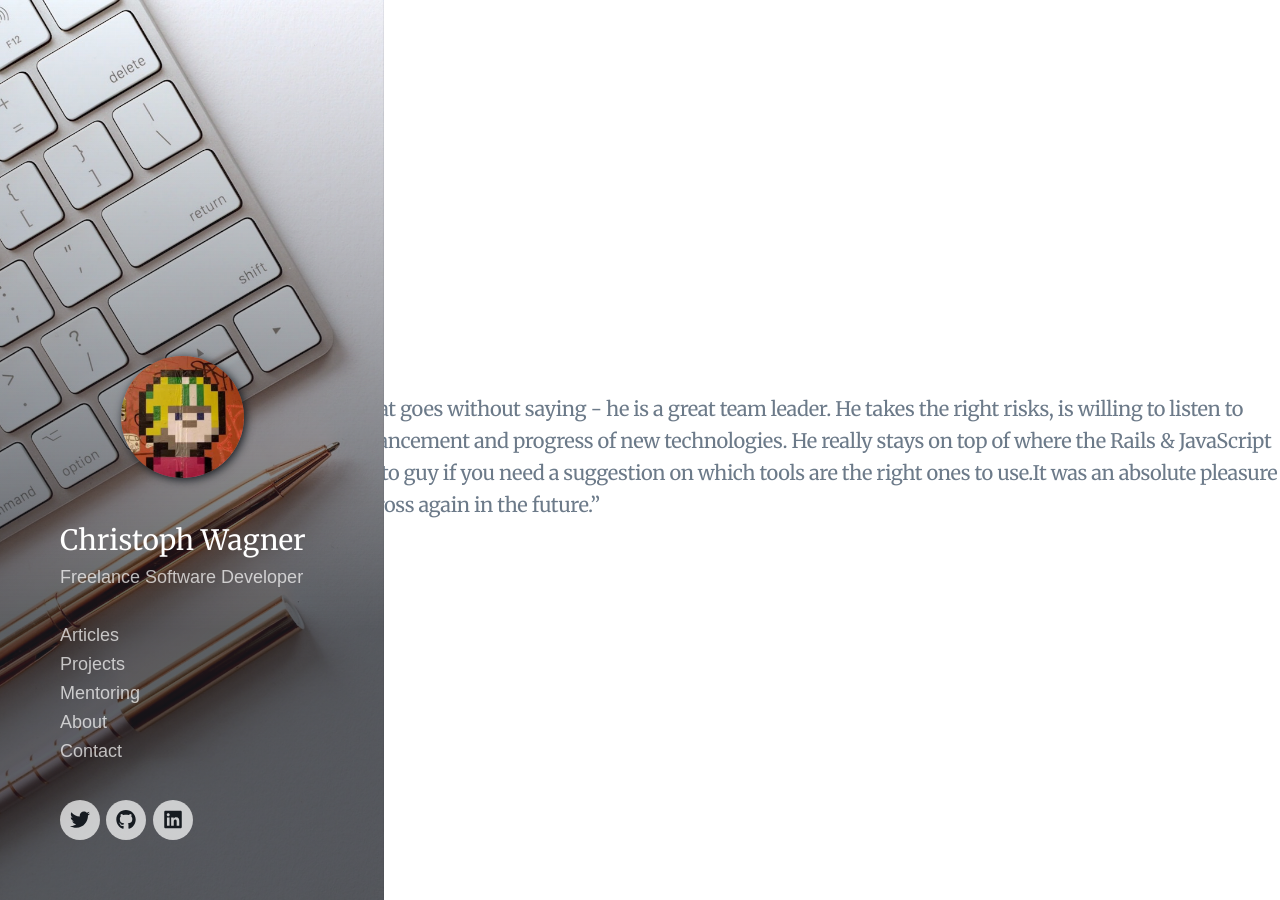
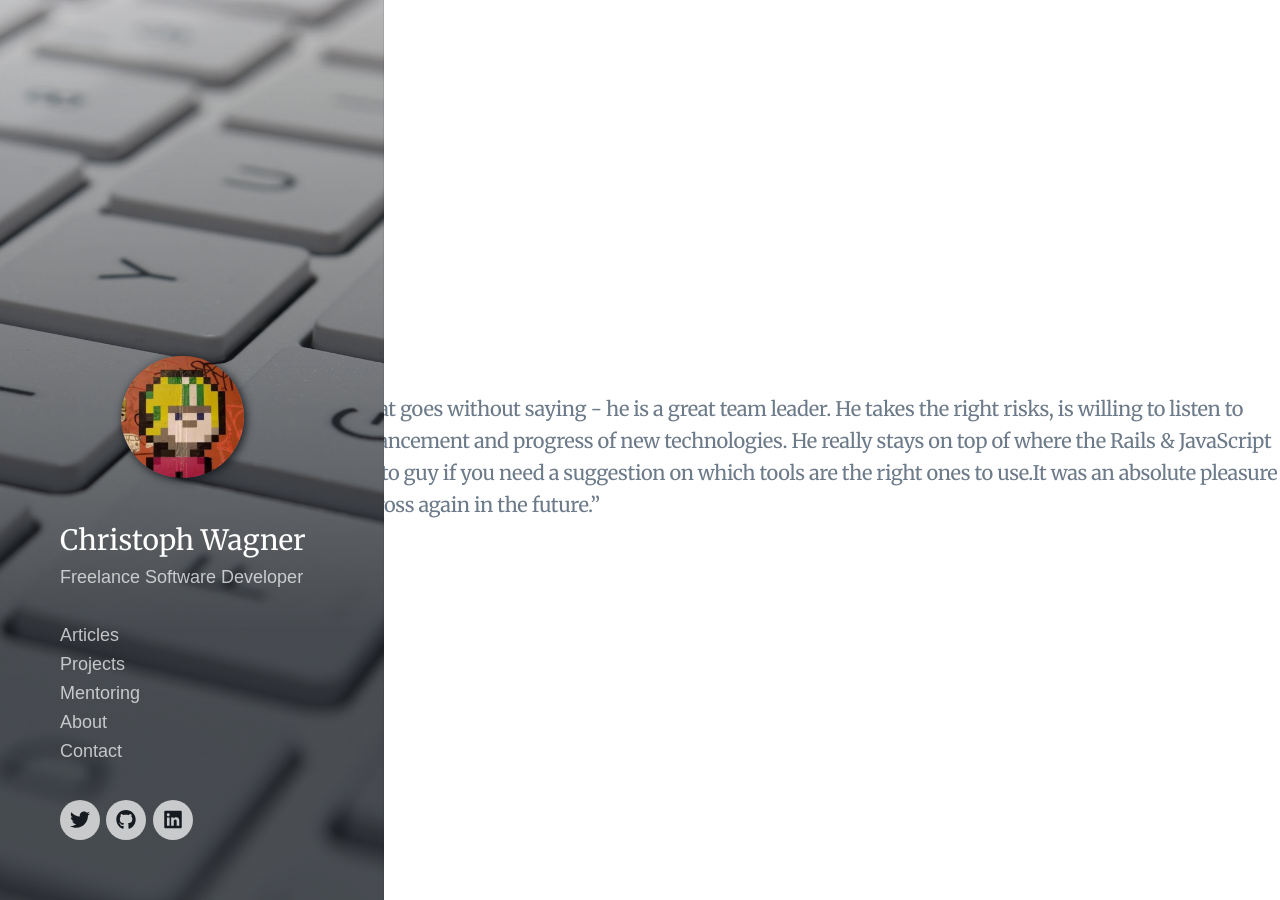
Before and after one commit to PandaWhisperer/pandawhisperer.github.io, a Jekyll site: the page built from _pages/testimonials.md, in a window 1280 px wide and 900 px high. Built offline with Jekyll 4.4.1, drawn with Linux system fonts in a browser that asks for light colours; nearby versions of some CDN libraries; some web fonts are replaced.

Commit message:
Update featured image for testimonials

```diff
--- a/_pages/testimonials.md
+++ b/_pages/testimonials.md
@@ -1,7 +1,7 @@
 ---
 title: Testimonials
 subtitle: What others are saying about me
-featured_image: /images/featured/contact.jpg
+featured_image: /images/featured/testimonials.jpg
 testimonials:
   - author: Adam Stiles
     title: Software Developer, Entrepreneur
```
Also changed, not shown: images/featured/testimonials.jpg (added).
